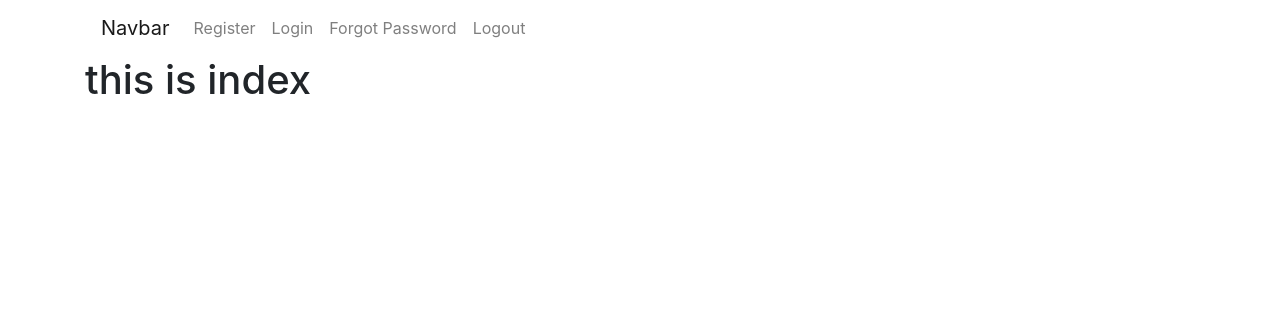
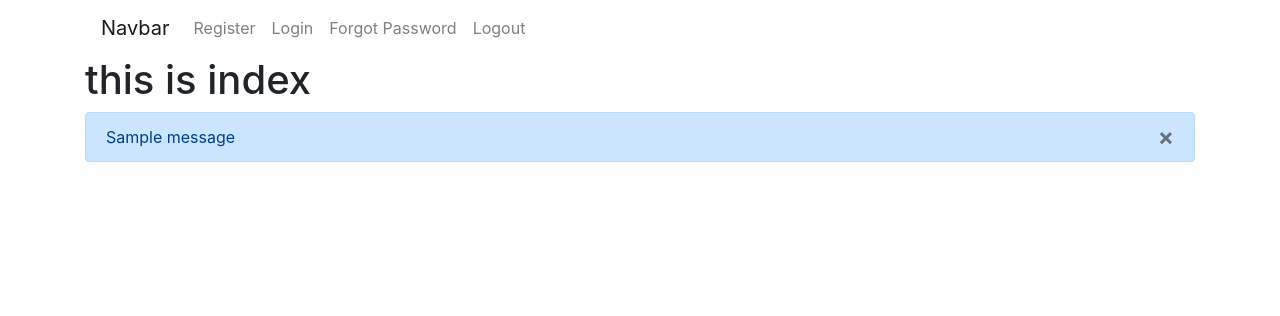
Before and after one commit to ynrfin/starter-flask, a Python web app: template app/public/templates/public/index.html in a window 1280 px wide. Shown: the top 316 px of the page. Run offline with Jinja, Linux system fonts and the light colour scheme; the template is opened without the code that fills it, so the values that code supplies are empty; one stand-in notice (Sample message) is shown; some libraries are stand-ins or nearby versions.

Commit message:
add alert to display flash message

```diff
--- a/app/public/templates/public/index.html
+++ b/app/public/templates/public/index.html
@@ -6,5 +6,19 @@
     {% if current_user.is_authenticated %}
         Hello , {{current_user.fullname}}
     {% endif  %}
+    {% with messages= get_flashed_messages() %}
+        {% if messages %}
+            {% for message in messages %}
+                <div class="alert alert-primary alert-dismissable fade show" role="alert">
+                    {{ message }}
+                    <button type="button" class="close" data-dismiss="alert"
+                        aria-label="close"> <span aria-hidden='true'>&times;</span>
+                    </button>
+                </div>
+            {% endfor %}
+
+        {% endif %}
+    {% endwith %}
+
 
 {% endblock %}
```
